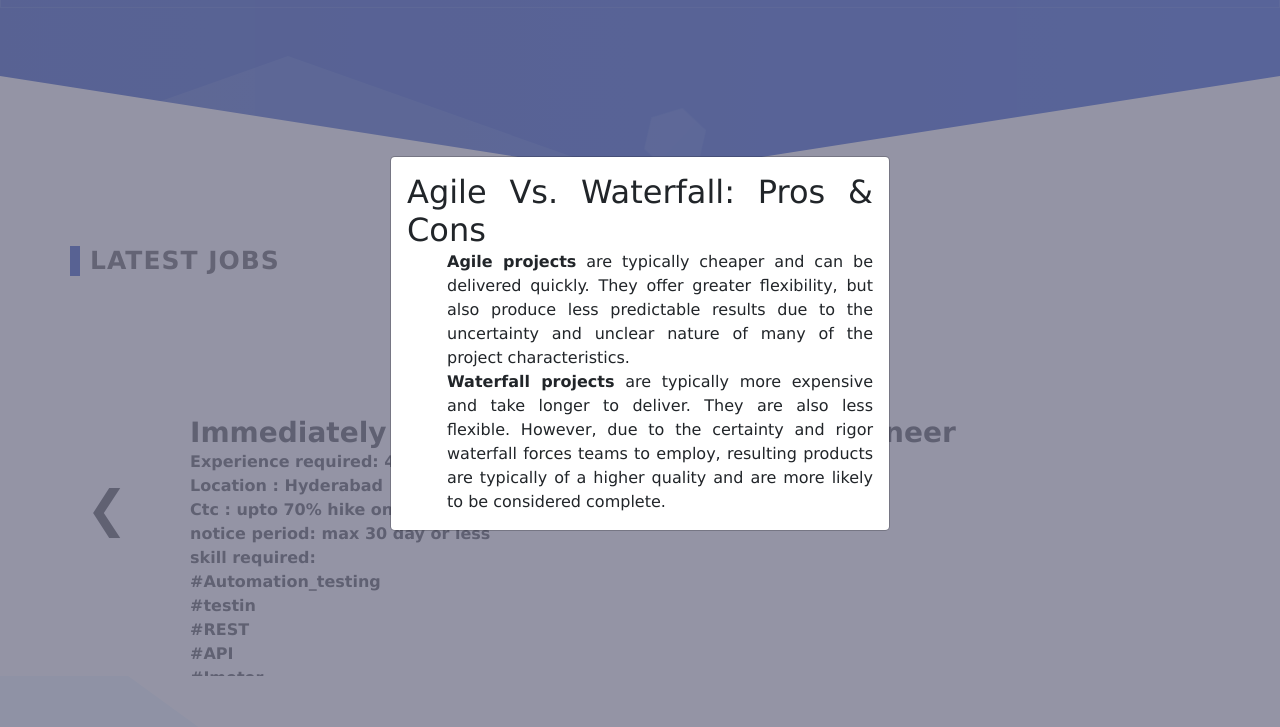
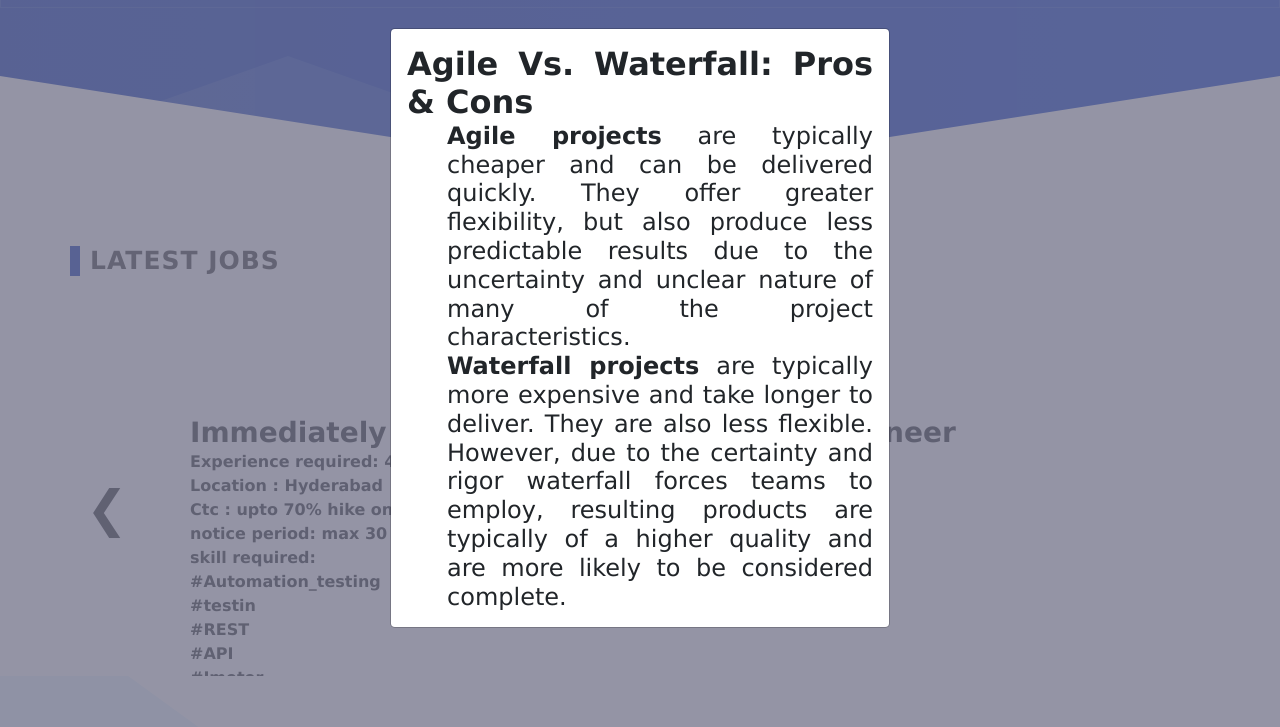
Before and after one commit to Ankit11191/techadda, a plain HTML site: page index.html in a window 1280 px wide. Shown: the part 64-791 px from the top of the page. Drawn offline with nearby package versions, Linux system fonts and the light colour scheme.

Commit message:
v 17 June 5
Update

```diff
--- a/index.html
+++ b/index.html
@@ -44,7 +44,7 @@ p.justifed {
             left: 25%;
             margin-top: -50px;
             margin-left: -200px;  */
-            padding: 15%;
+            padding: 5%;
             background-color:  rgba(167, 167, 201, 0.527);
             text-align: justify;
             text-justify: inter-word;
@@ -92,9 +92,9 @@ p.justifed {
                 <!-- Modal content-->
                 <div class="modal-content">
                   <div class="modal-body">
-                    <h2>Agile Vs. Waterfall: Pros &amp; Cons</h2>
-                    <p style="padding-left: 40px;"><strong>Agile projects</strong>&nbsp;are typically cheaper and can be delivered quickly. They offer greater flexibility, but also produce less predictable results due to the uncertainty and unclear nature of many of the project characteristics.</p>
-                    <p style="padding-left: 40px;"><strong>Waterfall projects</strong>&nbsp;are typically more expensive and take longer to deliver. They are also less flexible. However, due to the certainty and rigor waterfall forces teams to employ, resulting products are typically of a higher quality and are more likely to be considered complete.</p>
+                    <h2><strong>Agile Vs. Waterfall: Pros &amp; Cons</strong></h2>
+                    <h4 style="padding-left: 40px;"><strong>Agile projects</strong>&nbsp;are typically cheaper and can be delivered quickly. They offer greater flexibility, but also produce less predictable results due to the uncertainty and unclear nature of many of the project characteristics.</h4>
+                    <h4 style="padding-left: 40px;"><strong>Waterfall projects</strong>&nbsp;are typically more expensive and take longer to deliver. They are also less flexible. However, due to the certainty and rigor waterfall forces teams to employ, resulting products are typically of a higher quality and are more likely to be considered complete.</h4>
                   </div>
                 </div>
               </div>
```
